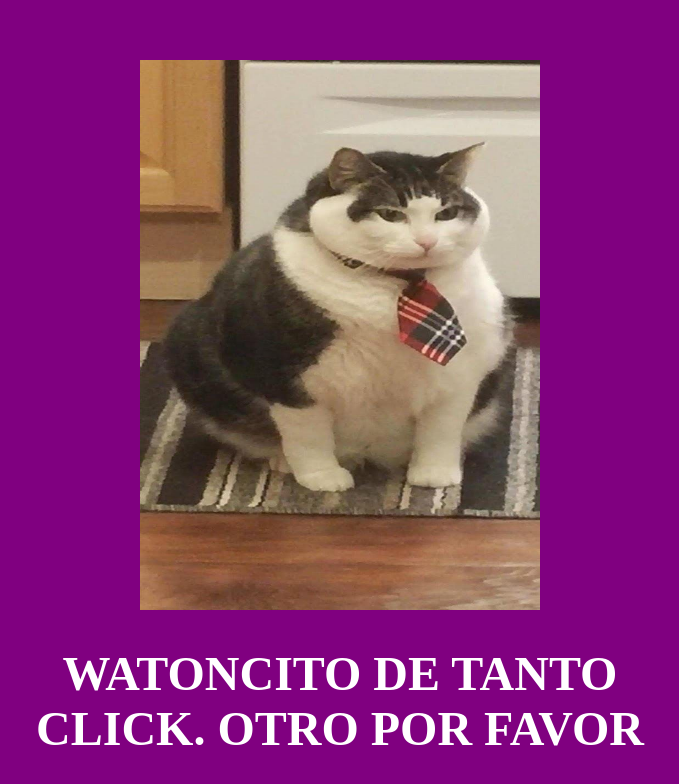
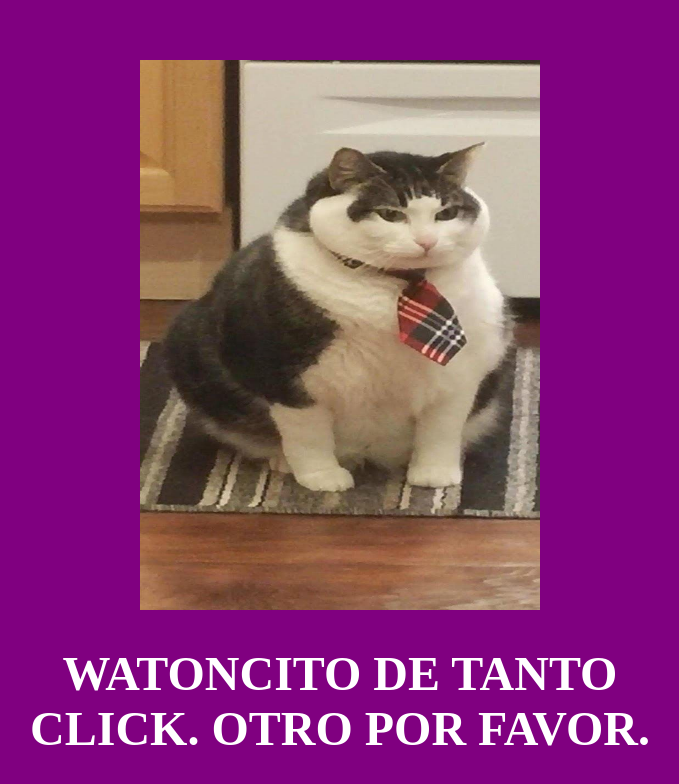
Before and after one commit to KevinLafertte/Aliseenn, a plain HTML site: page pages/ali2.html in a window 1280 px wide. Shown: the whole page, without its empty margins (300-979 px from the left). Drawn offline with Linux system fonts and the light colour scheme.

Commit message:
Update ali2.html

```diff
--- a/pages/ali2.html
+++ b/pages/ali2.html
@@ -11,7 +11,7 @@
       <a class="foto" href="./ali3.html"
         ><img src="../assets/img/gato2.jpg" width="400" height="550px" alt=""
       /></a>
-      <h1>Watoncito de tanto click. Otro por favor</h1>
+      <h1>Watoncito de tanto click. Otro por favor.</h1>
     </div>
   </body>
 </html>
```
